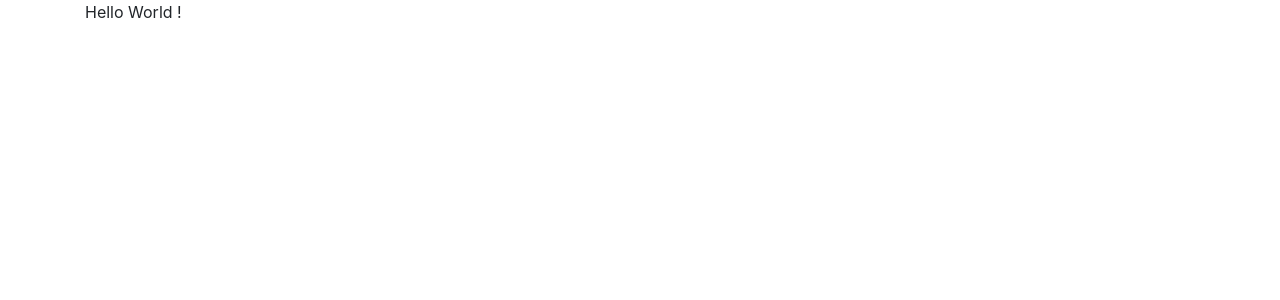
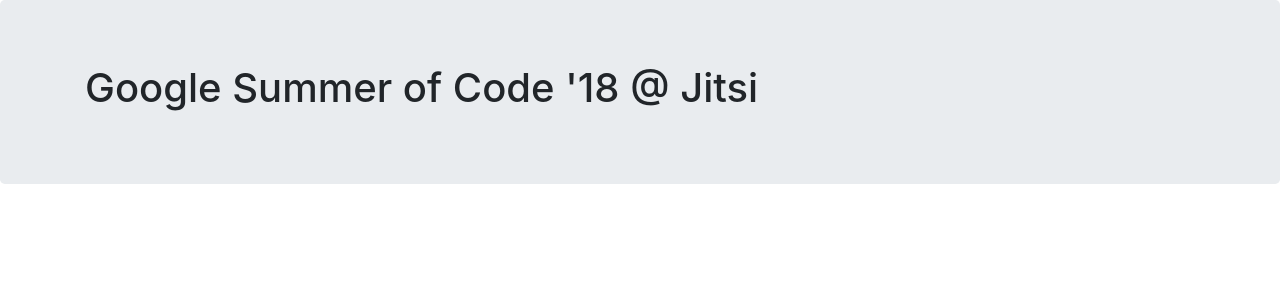
Before and after one commit to akshitkrnagpal/jitsi-gsoc-2018, a Gatsby app: page / in a window 1280 px wide. Shown: the top 300 px of the page. Built offline with nearby package versions, Linux system fonts and the light colour scheme.

Commit message:
Added Intro section

```diff
--- a/src/pages/index.js
+++ b/src/pages/index.js
@@ -1,14 +1,15 @@
 import React, { Component } from 'react'
-import { Container } from 'reactstrap';
 
 import 'bootstrap/dist/css/bootstrap.min.css';
+
+import { Introduction } from '../sections';
 
 class Index extends Component {
     render() {
         return (
-            <Container>
-                <div> Hello World ! </div>
-            </Container>
+            <div>
+                <Introduction />
+            </div>
         )
     }
 }
--- /dev/null
+++ b/src/sections/Introduction.js
@@ -0,0 +1,16 @@
+import React, { Component } from 'react';
+import { Container, Jumbotron } from 'reactstrap';
+
+class Introduction extends Component {
+    render() {
+        return (
+            <Jumbotron>
+                <Container>
+                    <h1>Google Summer of Code '18 @ Jitsi</h1>
+                </Container>
+            </Jumbotron>
+        );
+    }
+}
+
+export default Introduction;
--- /dev/null
+++ b/src/sections/index.js
@@ -0,0 +1 @@
+export { default as Introduction } from './Introduction';
```
